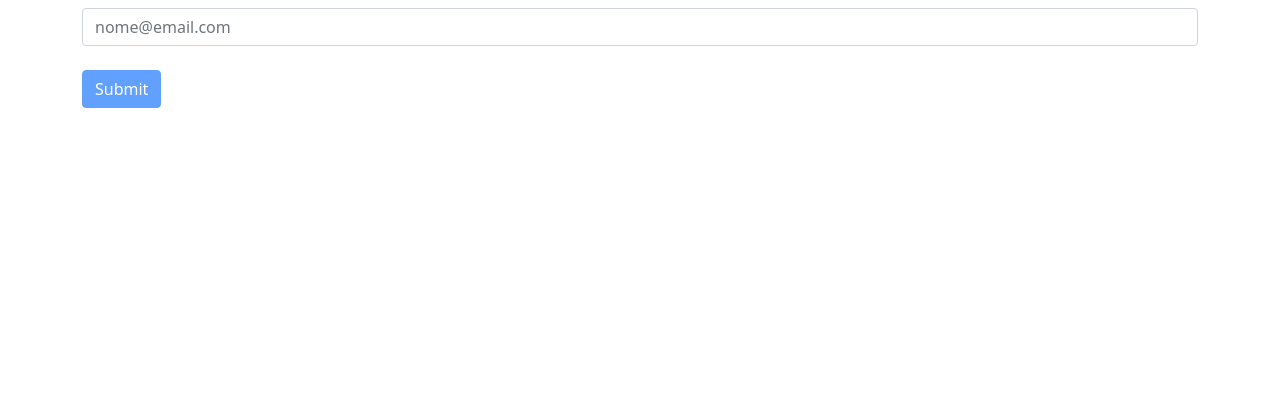
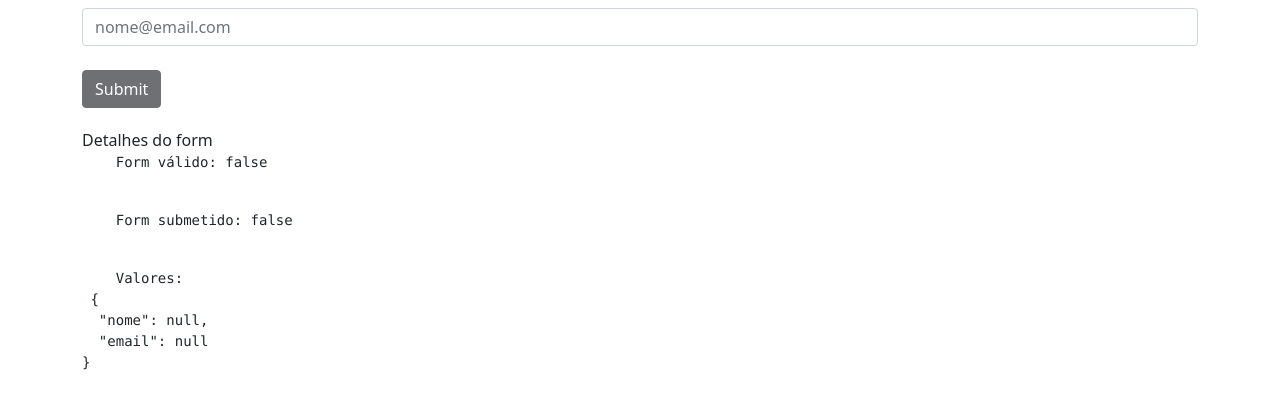
Before and after one commit to renatodev95/angular-training, an Angular app in the folder forms/: page /templateForm in a window 1280 px wide. Shown: the part 174-582 px from the top of the page. Built offline with nearby package versions, Linux system fonts and the light colour scheme.

Commit message:
#81: Forms (Dica): Verificando dados do Form no template com JSON

```diff
--- /dev/null
+++ b/forms/src/app/form-debug/form-debug.component.html
@@ -0,0 +1,14 @@
+<div style="margin-top: 20px;" *ngIf="form">
+    <div>
+        Detalhes do form
+    </div>
+    <pre>
+    Form válido: {{ form.valid | json }}
+    </pre>
+    <pre>
+    Form submetido: {{form.submitted | json}}
+    </pre>
+    <pre>
+    Valores: <br> {{form.value | json}}
+    </pre>
+</div>
--- /dev/null
+++ b/forms/src/app/form-debug/form-debug.component.ts
@@ -0,0 +1,15 @@
+import { Component, Input, OnInit } from '@angular/core';
+
+@Component({
+  selector: 'app-form-debug',
+  templateUrl: './form-debug.component.html',
+  styleUrls: ['./form-debug.component.css'],
+})
+export class FormDebugComponent implements OnInit {
+
+  @Input() form: any;
+
+  constructor() {}
+
+  ngOnInit(): void {}
+}
--- a/forms/src/app/template-form/template-form.component.html
+++ b/forms/src/app/template-form/template-form.component.html
@@ -22,5 +22,7 @@
         </div>
     </div>
     <br />
-    <button [disabled]="!f.valid" type="submit" class="btn btn-primary">Submit</button>
+    <button [disabled]="!f.valid" type="submit" class="btn btn-dark">Submit</button>
+
+    <app-form-debug [form]="f"></app-form-debug>
 </form>
--- a/forms/src/app/template-form/template-form.module.ts
+++ b/forms/src/app/template-form/template-form.module.ts
@@ -1,11 +1,12 @@
 import { CommonModule } from '@angular/common';
 import { NgModule } from '@angular/core';
 import { FormsModule } from '@angular/forms';
+import { FormDebugComponent } from '../form-debug/form-debug.component';
 
 import { TemplateFormComponent } from './template-form.component';
 
 @NgModule({
-  declarations: [TemplateFormComponent],
+  declarations: [TemplateFormComponent, FormDebugComponent],
   imports: [CommonModule, FormsModule],
 })
 export class TemplateFormModule {}
```
Also changed, not shown: forms/src/app/form-debug/form-debug.component.css (added), 1 other file (tests, documents, lock files or other folders).
